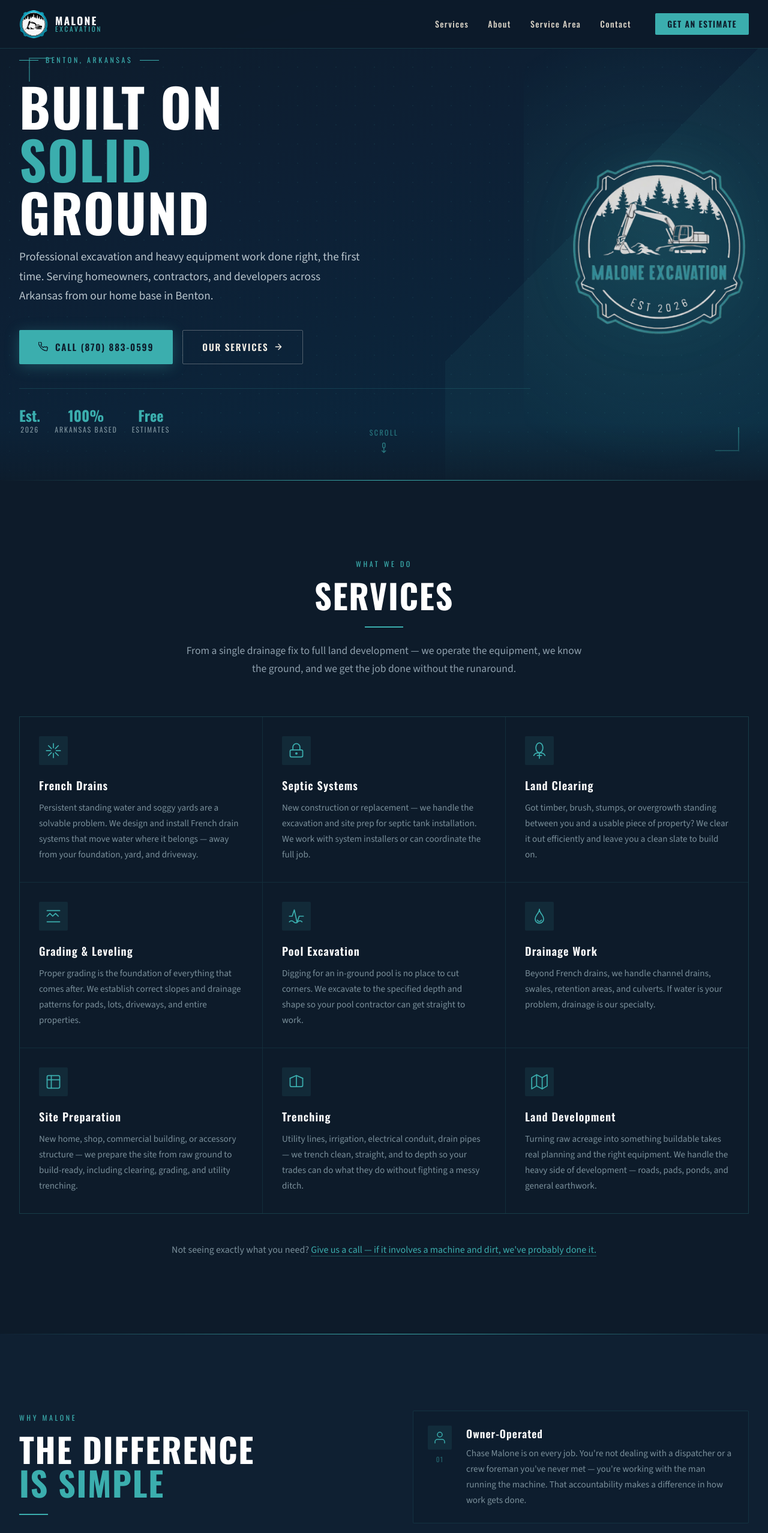
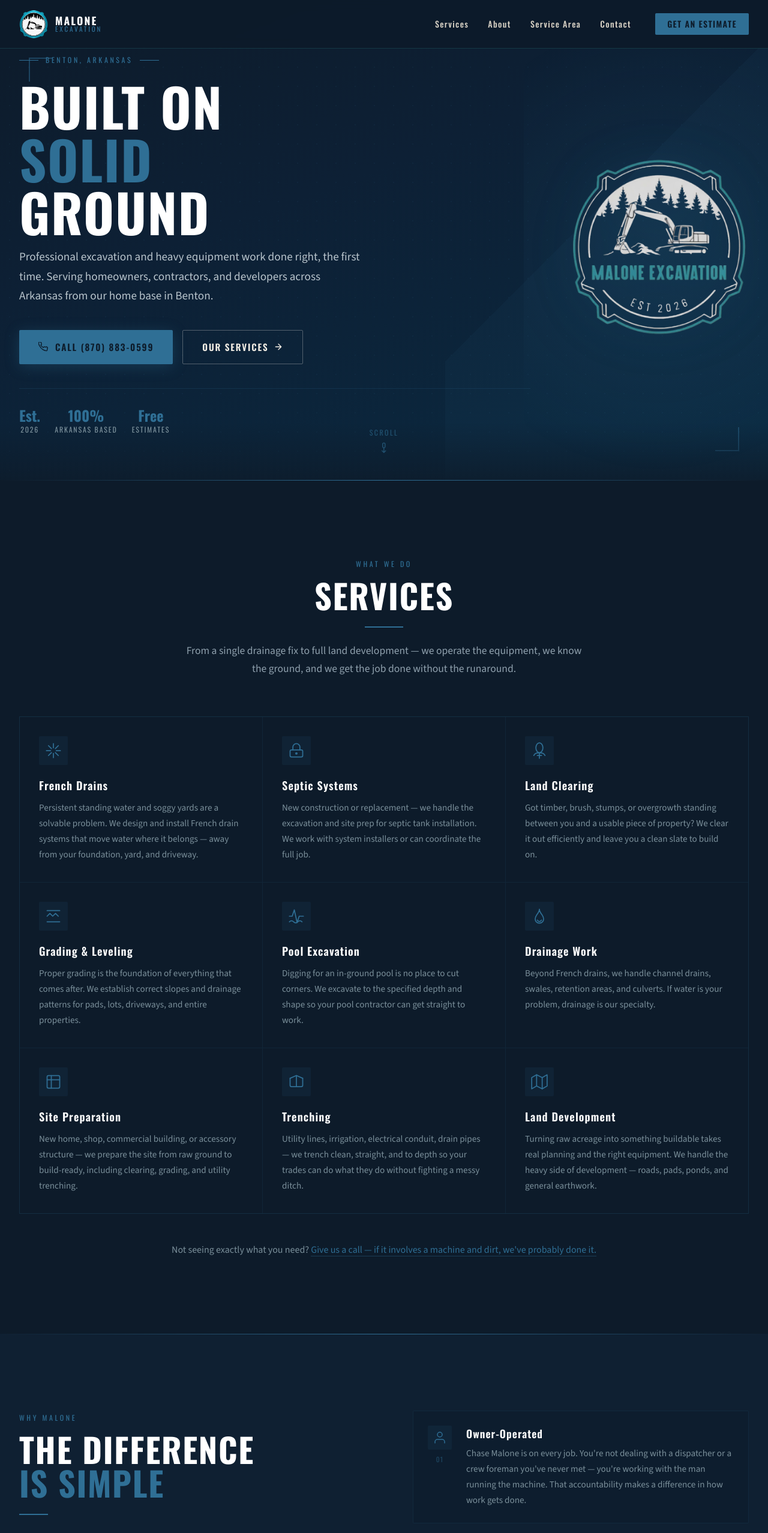
Before and after one commit to ContraptionSoft/malonedigs.com, a Next.js app: page / in a window 1280 px wide. Shown: the top 2555 px of the page at 60% size. Built offline with nearby package versions, Linux system fonts and the light colour scheme.

Commit message:
Shift site palette toward steel blue

```diff
--- a/src/app/globals.css
+++ b/src/app/globals.css
@@ -4,8 +4,8 @@
   --color-navy: #0D1B2A;
   --color-navy-light: #162539;
   --color-navy-mid: #1E3450;
-  --color-teal: #3BAEAE;
-  --color-teal-dark: #2A8888;
+  --color-teal: #2F6F95;
+  --color-teal-dark: #245978;
   --color-teal-light: #5CCFCF;
   --color-off-white: #F4EFE6;
   --color-stone: #D6D0C4;
--- a/src/components/Header.tsx
+++ b/src/components/Header.tsx
@@ -54,7 +54,7 @@
                   fontSize: "0.7rem",
                   fontWeight: 400,
                   letterSpacing: "0.25em",
-                  color: "#3BAEAE",
+                  color: "#2F6F95",
                 }}
               >
                 EXCAVATION
@@ -76,7 +76,7 @@
                   color: "#D6D0C4",
                 }}
                 onMouseEnter={(e) =>
-                  (e.currentTarget.style.color = "#3BAEAE")
+                  (e.currentTarget.style.color = "#2F6F95")
                 }
                 onMouseLeave={(e) =>
                   (e.currentTarget.style.color = "#D6D0C4")
@@ -91,15 +91,15 @@
               style={{
                 fontFamily: "var(--font-oswald)",
                 letterSpacing: "0.1em",
-                background: "#3BAEAE",
+                background: "#2F6F95",
                 color: "#0D1B2A",
                 borderRadius: "2px",
               }}
               onMouseEnter={(e) => {
-                e.currentTarget.style.background = "#2A8888";
+                e.currentTarget.style.background = "#245978";
               }}
               onMouseLeave={(e) => {
-                e.currentTarget.style.background = "#3BAEAE";
+                e.currentTarget.style.background = "#2F6F95";
               }}
             >
               GET AN ESTIMATE
@@ -115,21 +115,21 @@
             <span
               className="block w-6 h-0.5 transition-all duration-200"
               style={{
-                background: "#3BAEAE",
+                background: "#2F6F95",
                 transform: open ? "rotate(45deg) translate(3px, 3px)" : "none",
               }}
             />
             <span
               className="block w-6 h-0.5 transition-all duration-200"
               style={{
-                background: "#3BAEAE",
+                background: "#2F6F95",
                 opacity: open ? 0 : 1,
               }}
             />
             <span
               className="block w-6 h-0.5 transition-all duration-200"
               style={{
-                background: "#3BAEAE",
+                background: "#2F6F95",
                 transform: open
                   ? "rotate(-45deg) translate(3px, -3px)"
                   : "none",
@@ -169,7 +169,7 @@
               style={{
                 fontFamily: "var(--font-oswald)",
                 letterSpacing: "0.12em",
-                background: "#3BAEAE",
+                background: "#2F6F95",
                 color: "#0D1B2A",
                 borderRadius: "2px",
               }}
--- a/src/components/Hero.tsx
+++ b/src/components/Hero.tsx
@@ -16,7 +16,7 @@
         className="absolute inset-0 pointer-events-none"
         style={{
           backgroundImage:
-            "radial-gradient(circle, rgba(59,174,174,0.08) 1px, transparent 1px)",
+            "radial-gradient(circle, rgba(47,111,149,0.08) 1px, transparent 1px)",
           backgroundSize: "32px 32px",
         }}
       />
@@ -27,7 +27,7 @@
         style={{
           width: "42%",
           background:
-            "linear-gradient(135deg, transparent 45%, rgba(59,174,174,0.06) 45%)",
+            "linear-gradient(135deg, transparent 45%, rgba(47,111,149,0.06) 45%)",
         }}
       />
 
@@ -37,8 +37,8 @@
           style={{
             width: 40,
             height: 40,
-            borderTop: "2px solid rgba(59,174,174,0.5)",
-            borderLeft: "2px solid rgba(59,174,174,0.5)",
+            borderTop: "2px solid rgba(47,111,149,0.5)",
+            borderLeft: "2px solid rgba(47,111,149,0.5)",
           }}
         />
       </div>
@@ -48,8 +48,8 @@
           style={{
             width: 40,
             height: 40,
-            borderBottom: "2px solid rgba(59,174,174,0.5)",
-            borderRight: "2px solid rgba(59,174,174,0.5)",
+            borderBottom: "2px solid rgba(47,111,149,0.5)",
+            borderRight: "2px solid rgba(47,111,149,0.5)",
           }}
         />
       </div>
@@ -60,18 +60,18 @@
           <div className="flex-1 text-center lg:text-left">
             {/* Eyebrow */}
             <div className="flex items-center justify-center lg:justify-start gap-3 mb-6">
-              <div style={{ width: 32, height: 1, background: "#3BAEAE" }} />
+              <div style={{ width: 32, height: 1, background: "#2F6F95" }} />
               <span
                 className="text-xs tracking-widest uppercase"
                 style={{
                   fontFamily: "var(--font-oswald)",
-                  color: "#3BAEAE",
+                  color: "#2F6F95",
                   letterSpacing: "0.3em",
                 }}
               >
                 Benton, Arkansas
               </span>
-              <div style={{ width: 32, height: 1, background: "#3BAEAE" }} />
+              <div style={{ width: 32, height: 1, background: "#2F6F95" }} />
             </div>
 
             {/* Headline */}
@@ -87,7 +87,7 @@
             >
               BUILT ON
               <br />
-              <span style={{ color: "#3BAEAE" }}>SOLID</span>
+              <span style={{ color: "#2F6F95" }}>SOLID</span>
               <br />
               GROUND
             </h1>
@@ -116,20 +116,20 @@
                   fontFamily: "var(--font-oswald)",
                   letterSpacing: "0.12em",
                   fontSize: "0.95rem",
-                  background: "#3BAEAE",
+                  background: "#2F6F95",
                   color: "#0D1B2A",
                   borderRadius: "2px",
-                  boxShadow: "0 4px 24px rgba(59,174,174,0.3)",
+                  boxShadow: "0 4px 24px rgba(47,111,149,0.3)",
                 }}
                 onMouseEnter={(e) => {
-                  e.currentTarget.style.background = "#2A8888";
+                  e.currentTarget.style.background = "#245978";
                   e.currentTarget.style.boxShadow =
-                    "0 4px 32px rgba(59,174,174,0.45)";
+                    "0 4px 32px rgba(47,111,149,0.45)";
                 }}
                 onMouseLeave={(e) => {
-                  e.currentTarget.style.background = "#3BAEAE";
+                  e.currentTarget.style.background = "#2F6F95";
                   e.currentTarget.style.boxShadow =
-                    "0 4px 24px rgba(59,174,174,0.3)";
+                    "0 4px 24px rgba(47,111,149,0.3)";
                 }}
               >
                 <PhoneIcon />
@@ -149,8 +149,8 @@
                   borderRadius: "2px",
                 }}
                 onMouseEnter={(e) => {
-                  e.currentTarget.style.borderColor = "#3BAEAE";
-                  e.currentTarget.style.color = "#3BAEAE";
+                  e.currentTarget.style.borderColor = "#2F6F95";
+                  e.currentTarget.style.color = "#2F6F95";
                 }}
                 onMouseLeave={(e) => {
                   e.currentTarget.style.borderColor = "rgba(244,239,230,0.3)";
@@ -165,7 +165,7 @@
             {/* Trust bar */}
             <div
               className="mt-10 pt-8 flex flex-wrap items-center gap-6 justify-center lg:justify-start"
-              style={{ borderTop: "1px solid rgba(59,174,174,0.2)" }}
+              style={{ borderTop: "1px solid rgba(47,111,149,0.2)" }}
             >
               {[
                 { num: "Est.", sub: "2026" },
@@ -179,7 +179,7 @@
                       fontFamily: "var(--font-oswald)",
                       fontSize: "1.5rem",
                       fontWeight: 700,
-                      color: "#3BAEAE",
+                      color: "#2F6F95",
                     }}
                   >
                     {item.num}
@@ -207,7 +207,7 @@
                 className="absolute inset-0 rounded-full"
                 style={{
                   background:
-                    "radial-gradient(circle, rgba(59,174,174,0.15) 0%, transparent 70%)",
+                    "radial-gradient(circle, rgba(47,111,149,0.15) 0%, transparent 70%)",
                   transform: "scale(1.5)",
                 }}
               />
@@ -220,7 +220,7 @@
                 style={{
                   width: "clamp(200px, 28vw, 300px)",
                   height: "auto",
-                  filter: "drop-shadow(0 0 40px rgba(59,174,174,0.2))",
+                  filter: "drop-shadow(0 0 40px rgba(47,111,149,0.2))",
                 }}
                 priority
               />
@@ -242,13 +242,13 @@
       <div className="absolute bottom-8 left-1/2 -translate-x-1/2 flex flex-col items-center gap-2 animate-bounce">
         <span
           className="text-xs tracking-widest uppercase"
-          style={{ fontFamily: "var(--font-oswald)", color: "rgba(59,174,174,0.6)", letterSpacing: "0.2em" }}
+          style={{ fontFamily: "var(--font-oswald)", color: "rgba(47,111,149,0.6)", letterSpacing: "0.2em" }}
         >
           scroll
         </span>
         <svg width="14" height="20" viewBox="0 0 14 20" fill="none">
-          <rect x="5" y="1" width="4" height="8" rx="2" stroke="rgba(59,174,174,0.6)" strokeWidth="1.5" />
-          <path d="M7 10v7M4 14l3 3 3-3" stroke="rgba(59,174,174,0.6)" strokeWidth="1.5" strokeLinecap="round" strokeLinejoin="round"/>
+          <rect x="5" y="1" width="4" height="8" rx="2" stroke="rgba(47,111,149,0.6)" strokeWidth="1.5" />
+          <path d="M7 10v7M4 14l3 3 3-3" stroke="rgba(47,111,149,0.6)" strokeWidth="1.5" strokeLinecap="round" strokeLinejoin="round"/>
         </svg>
       </div>
     </section>
--- a/src/components/Services.tsx
+++ b/src/components/Services.tsx
@@ -113,7 +113,7 @@
       {/* Top border accent */}
       <div
         className="absolute top-0 left-0 right-0 h-px"
-        style={{ background: "linear-gradient(to right, transparent, #3BAEAE, transparent)" }}
+        style={{ background: "linear-gradient(to right, transparent, #2F6F95, transparent)" }}
       />
 
       <div className="max-w-7xl mx-auto px-4 sm:px-6 lg:px-8">
@@ -123,7 +123,7 @@
             className="inline-block mb-4 text-xs tracking-widest uppercase"
             style={{
               fontFamily: "var(--font-oswald)",
-              color: "#3BAEAE",
+              color: "#2F6F95",
               letterSpacing: "0.3em",
             }}
           >
@@ -143,7 +143,7 @@
           </h2>
           <div
             className="mx-auto mb-6"
-            style={{ width: 64, height: 2, background: "#3BAEAE" }}
+            style={{ width: 64, height: 2, background: "#2F6F95" }}
           />
           <p
             className="max-w-2xl mx-auto"
@@ -161,7 +161,7 @@
 
         {/* Services grid */}
         <div className="grid grid-cols-1 sm:grid-cols-2 lg:grid-cols-3 gap-px"
-          style={{ background: "rgba(59,174,174,0.12)", border: "1px solid rgba(59,174,174,0.12)" }}>
+          style={{ background: "rgba(47,111,149,0.12)", border: "1px solid rgba(47,111,149,0.12)" }}>
           {services.map((service) => (
             <div
               key={service.title}
@@ -178,8 +178,8 @@
               <div
                 className="mb-5 inline-flex items-center justify-center w-12 h-12 transition-all duration-300"
                 style={{
-                  color: "#3BAEAE",
-                  background: "rgba(59,174,174,0.1)",
+                  color: "#2F6F95",
+                  background: "rgba(47,111,149,0.1)",
                   borderRadius: "2px",
                 }}
               >
@@ -227,7 +227,7 @@
             Not seeing exactly what you need?{" "}
             <a
               href="#contact"
-              style={{ color: "#3BAEAE", borderBottom: "1px solid rgba(59,174,174,0.4)" }}
+              style={{ color: "#2F6F95", borderBottom: "1px solid rgba(47,111,149,0.4)" }}
             >
               Give us a call — if it involves a machine and dirt, we&apos;ve probably done it.
             </a>
--- a/src/components/WhyUs.tsx
+++ b/src/components/WhyUs.tsx
@@ -55,7 +55,7 @@
       {/* Top border accent */}
       <div
         className="absolute top-0 left-0 right-0 h-px"
-        style={{ background: "linear-gradient(to right, transparent, #3BAEAE, transparent)" }}
+        style={{ background: "linear-gradient(to right, transparent, #2F6F95, transparent)" }}
       />
 
       <div className="max-w-7xl mx-auto px-4 sm:px-6 lg:px-8">
@@ -66,7 +66,7 @@
               className="inline-block mb-4 text-xs tracking-widest uppercase"
               style={{
                 fontFamily: "var(--font-oswald)",
-                color: "#3BAEAE",
+                color: "#2F6F95",
                 letterSpacing: "0.3em",
               }}
             >
@@ -84,11 +84,11 @@
             >
               THE DIFFERENCE
               <br />
-              <span style={{ color: "#3BAEAE" }}>IS SIMPLE</span>
+              <span style={{ color: "#2F6F95" }}>IS SIMPLE</span>
             </h2>
             <div
               className="mb-6"
-              style={{ width: 48, height: 2, background: "#3BAEAE" }}
+              style={{ width: 48, height: 2, background: "#2F6F95" }}
             />
             <p
               className="mb-8"
@@ -110,15 +110,15 @@
               style={{
                 fontFamily: "var(--font-oswald)",
                 letterSpacing: "0.12em",
-                background: "#3BAEAE",
+                background: "#2F6F95",
                 color: "#0D1B2A",
                 borderRadius: "2px",
               }}
               onMouseEnter={(e) => {
-                e.currentTarget.style.background = "#2A8888";
+                e.currentTarget.style.background = "#245978";
               }}
               onMouseLeave={(e) => {
-                e.currentTarget.style.background = "#3BAEAE";
+                e.currentTarget.style.background = "#2F6F95";
               }}
             >
               GET A FREE ESTIMATE
@@ -132,7 +132,7 @@
                 key={pillar.number}
                 className="flex gap-6 p-6 transition-all duration-200"
                 style={{
-                  border: "1px solid rgba(59,174,174,0.15)",
+                  border: "1px solid rgba(47,111,149,0.15)",
                   borderRadius: "2px",
                   background: "rgba(13,27,42,0.5)",
                 }}
@@ -142,8 +142,8 @@
                   <div
                     className="flex items-center justify-center w-10 h-10"
                     style={{
-                      background: "rgba(59,174,174,0.1)",
-                      color: "#3BAEAE",
+                      background: "rgba(47,111,149,0.1)",
+                      color: "#2F6F95",
                       borderRadius: "2px",
                     }}
                   >
@@ -153,7 +153,7 @@
                     style={{
                       fontFamily: "var(--font-oswald)",
                       fontSize: "0.7rem",
-                      color: "rgba(59,174,174,0.5)",
+                      color: "rgba(47,111,149,0.5)",
                       letterSpacing: "0.1em",
                     }}
                   >
```
Also changed, not shown: src/components/About.tsx (+8 -8 lines), src/components/Contact.tsx (+19 -19 lines), src/components/Footer.tsx (+12 -12 lines), src/components/ServiceArea.tsx (+25 -25 lines).
